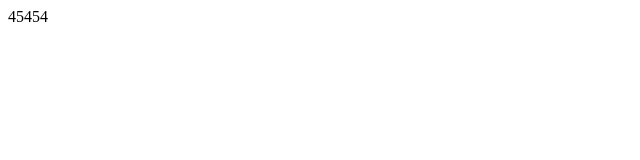
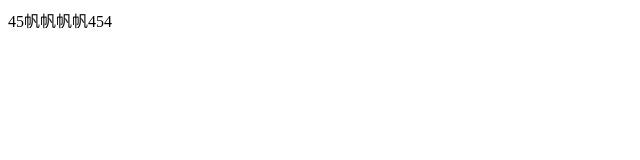
Before and after one commit to Luo-bright/commit-norms, a plain HTML site: page index.html in a window 1280 px wide. Shown: the whole page, without its empty margins (0-640 px from the left). Drawn offline with Linux system fonts and the light colour scheme.

Commit message:
测试校验

```diff
--- a/index.html
+++ b/index.html
@@ -7,6 +7,6 @@
     <title>Document</title>
 </head>
 <body>
-    <div>45454</div>
+    <div>45帆帆帆帆454</div>
 </body>
 </html>
```
